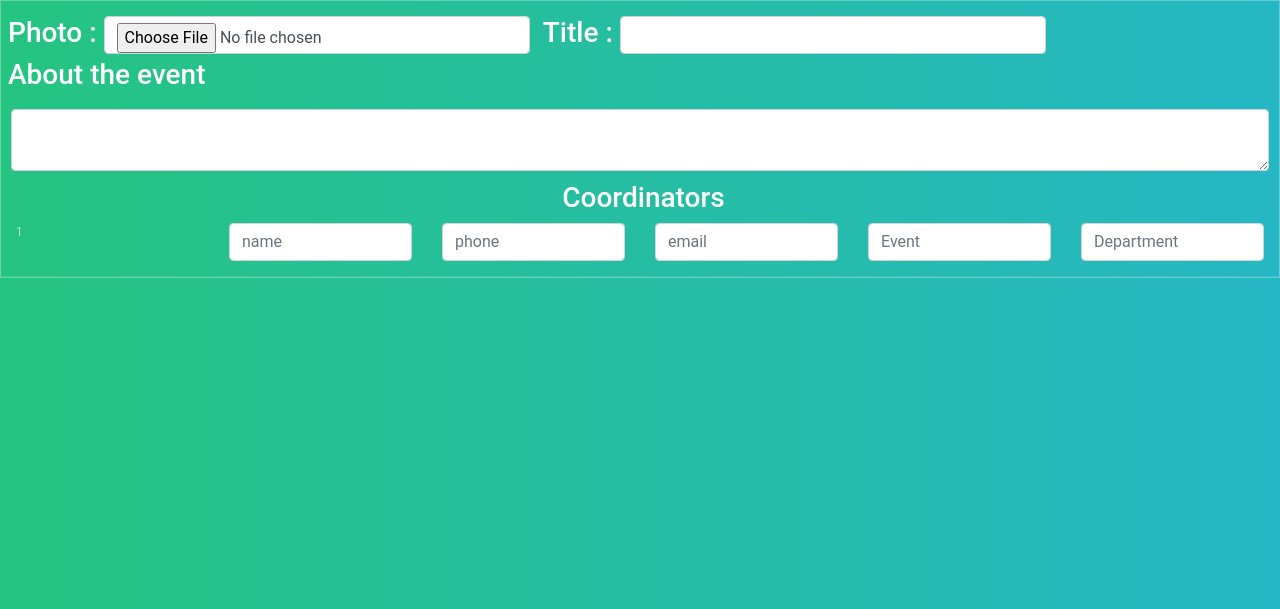
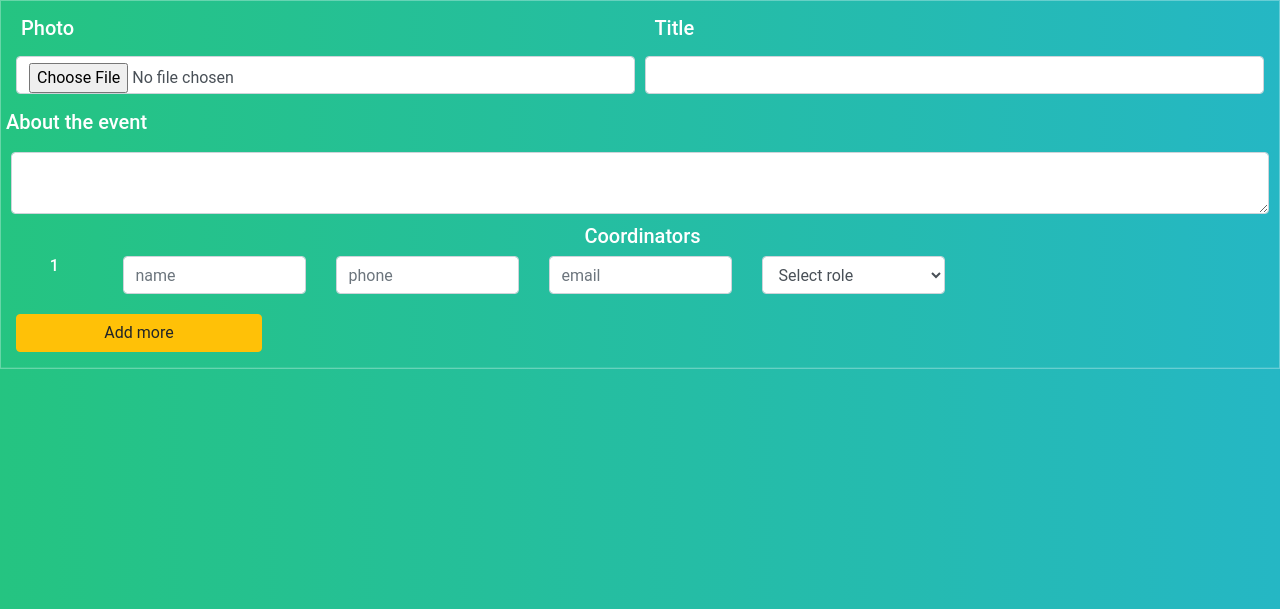
Before and after one commit to pseudo-sm/Udayan2k19, a Django app: page /events/ in a window 1280 px wide. Shown: the part 78-687 px from the top of the page. Run offline with Django 3.2, Linux system fonts and the light colour scheme; some libraries are stand-ins or nearby versions.

Commit message:
dunia chiz hua

```diff
--- a/Udayan/templates/events.html
+++ b/Udayan/templates/events.html
@@ -3,6 +3,7 @@
 <head>
     <meta charset="UTF-8">
     <title>Title</title>
+    <script src="https://ajax.googleapis.com/ajax/libs/jquery/3.3.1/jquery.min.js"></script>
     <link href="https://stackpath.bootstrapcdn.com/bootstrap/4.2.1/css/bootstrap.min.css" rel="stylesheet">
     <script src="https://stackpath.bootstrapcdn.com/bootstrap/4.2.1/js/bootstrap.min.js" language="JavaScript"></script>
     <style>
@@ -100,6 +101,7 @@
         .tbl-content img{
             width:100%;
         }
+        .top-buffer { margin-top:20px; }
     </style>
 </head>
 <body>
@@ -122,36 +124,59 @@ $(window).on("load resize ", function() {
       </thead>
     </table>
   </div>
+        <form action="">
   <div class="tbl-content">
     <table cellpadding="0" cellspacing="0" border="0">
       <tbody>
         <tr>
           <td>
-              <div class="row">
-                 <h3>&nbsp;Photo :&nbsp;</h3> <input type="file" class="col-md-4 form-control form-control-file"><h3 class=""> &nbsp; Title :&nbsp; </h3><input type="text" class="form-control col-md-4" name="title"></span>
+              <div class="form-row">
+                  <div class="form-group col-md-6">
+                      <label for="fileupload"><h5>&nbsp;Photo &nbsp;</h5> </label>
+                      <input type="file"  id="fileupload" class=" form-control form-control-file">
+                  </div>
+                  <div class="form-group col-md-6">
+                      <label for="title"><h5> &nbsp; Title &nbsp; </h5></label>
+                      <input type="text" class="form-control" id="title" name="title">
+                  </div>
 
               </div>
               <div class="row">
-                  <h3>&nbsp;About the event</h3>
+                  <h5>&nbsp;About the event</h5>
                  <textarea class="form-control" style="margin:10px"></textarea>
 
               </div>
               <div class="row">
-                  <h3 class="text-center col-md-12">&nbsp;Coordinators</h3>
+                  <h5 class="text-center col-md-12">&nbsp;Coordinators</h5>
               </div>
-              <div class="row">
-                  <div class="col-md-2">1</div>
-                  <div class="col-md-2"><input type="text" class="form-control" placeholder="name"></div>
-                  <div class="col-md-2"><input type="number" class="form-control" placeholder="phone"></div>
-                  <div class="col-md-2"><input type="email" class="form-control" placeholder="email"></div>
-                  <div class="col-md-2"><input type="text" class="form-control" placeholder="Event"></div>
-                  <div class="col-md-2"><input type="text" class="form-control" placeholder="Department"></div>
+              <div class="coordinator" id="coordinator">
+                  <div class="row">
+                      <div class="col-md-1 text-center"><h6>1</h6></div>
+                      <div class="col-md-2"><input type="text" class="form-control" placeholder="name"></div>
+                      <div class="col-md-2"><input type="number" class="form-control" placeholder="phone"></div>
+                      <div class="col-md-2"><input type="email" class="form-control" placeholder="email"></div>
+                      <div class="col-md-2"><select name="role" class="form-control">
+                          <option disabled selected>Select role</option>
+                          <option>Faculty</option>
+                          <option>Student</option>
+                      </select></div>
+
+                  </div>
               </div>
+
+                 <input type="text" class="btn btn-warning top-buffer" onclick="addrow()" value="Add more">
+
           </td>
         </tr>
       </tbody>
     </table>
   </div>
+        </form>
 </section>
+<script>
+    function addrow(){
+        $('#coordinator').append('<div class="row top-buffer"><div class="col-md-1 text-center"><h6>1</h6></div><div class="col-md-2"><input type="text" class="form-control" placeholder="name"></div><div class="col-md-2"><input type="number" class="form-control" placeholder="phone"></div><div class="col-md-2"><input type="email" class="form-control" placeholder="email"></div><div class="col-md-2"><select name="role" class="form-control"><option disabled selected>Select role</option><option>Faculty</option><option>Student</option></select></div><div class="col-md-2"><input type="button" class=" btn btn-danger" value="Remove"></div></div>');
+    }
+</script>
 </body>
 </html>
```
